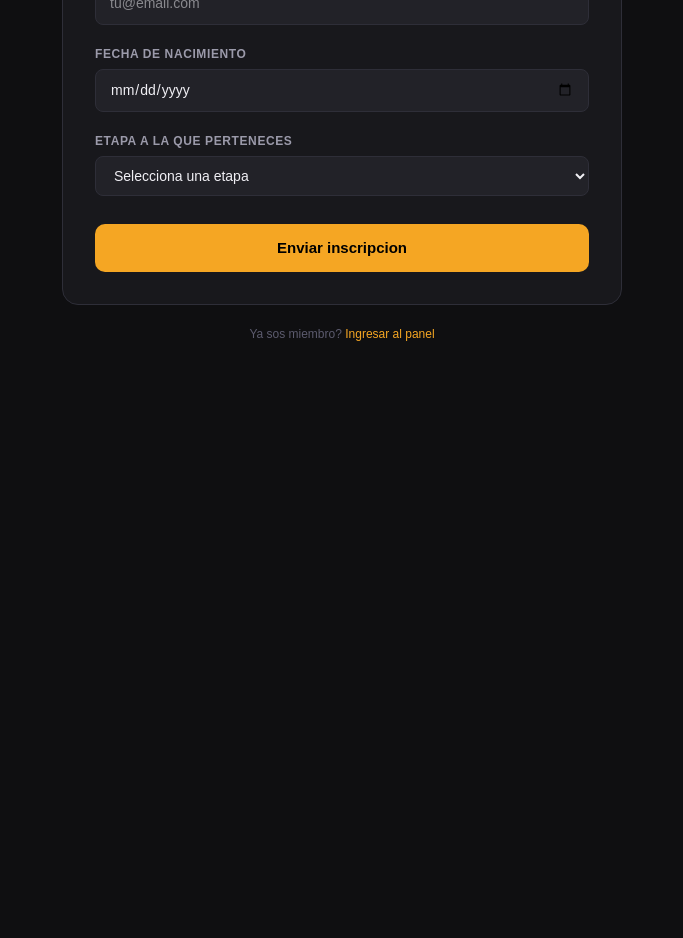
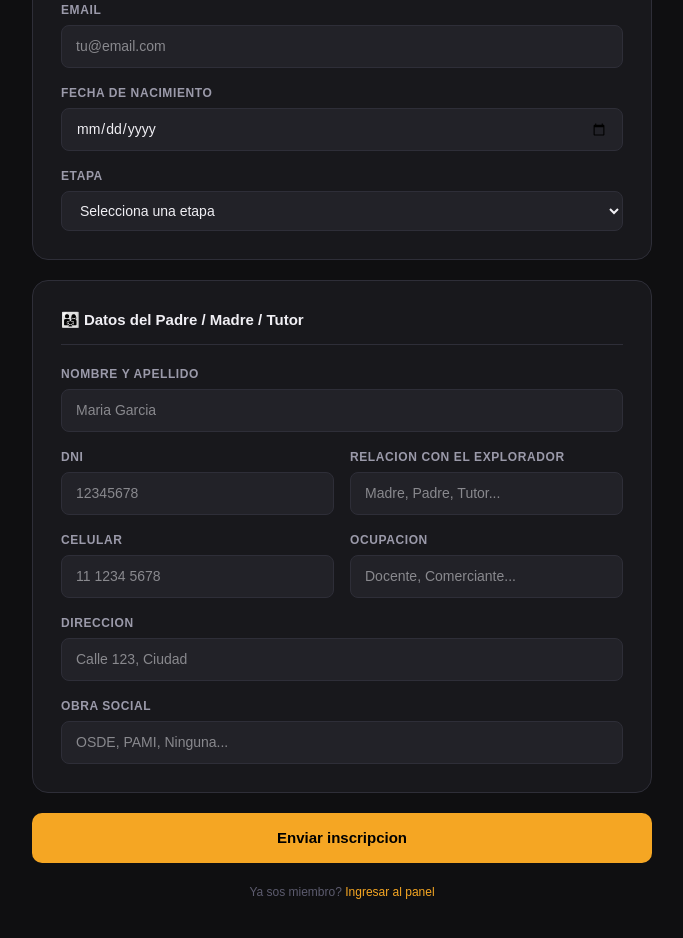
Before and after one commit to jpereyra123/Bata_DB, a Next.js app: page /inscripcion in a window 1280 px wide. Shown: the part 480-1418 px from the top of the page, without its empty margins (298-981 px from the left). Before the commit the page ends 863 px from the top, so only its background shows below. Built offline with nearby package versions, Linux system fonts and the light colour scheme.

Commit message:
datos del tutor en formulario de inscripcion y ficha individual

```diff
--- a/src/app/dashboard/alumnos/[id]/page.tsx
+++ b/src/app/dashboard/alumnos/[id]/page.tsx
@@ -51,8 +51,7 @@ export default async function FichaAlumnoPage({ params }: Props) {
                     </div>
 
                     {/* Acciones */}
-                    <FichaAcciones alumnoId={alumno.id} estado={alumno.estado} />
-                </div>
+                    <FichaAcciones alumnoId={alumno.id} estado={alumno.estado} notas={alumno.notas ?? ""} />                </div>
 
                 {/* Datos */}
                 <div style={{ display: "grid", gridTemplateColumns: "1fr 1fr", gap: 16 }}>
@@ -65,6 +64,21 @@ export default async function FichaAlumnoPage({ params }: Props) {
                         label="Registrado"
                         value={new Date(alumno.createdAt).toLocaleDateString("es-AR", { day: "2-digit", month: "long", year: "numeric" })}
                     />
+                </div>
+                {/* Datos del tutor */}
+                <div style={{ background: "#18181c", border: "1px solid #2e2e38", borderRadius: 16, padding: 28, marginBottom: 20 }}>
+                    <h2 style={{ fontSize: 15, fontWeight: 700, color: "#f0eff4", marginBottom: 20, paddingBottom: 12, borderBottom: "1px solid #2e2e38" }}>
+                        👨‍👩‍👧 Datos del Padre / Madre / Tutor
+                    </h2>
+                    <div style={{ display: "grid", gridTemplateColumns: "1fr 1fr", gap: 16 }}>
+                        <DataField label="Nombre y apellido" value={alumno.tutorNombre || "—"} />
+                        <DataField label="DNI" value={alumno.tutorDni || "—"} />
+                        <DataField label="Relacion" value={alumno.tutorRelacion || "—"} />
+                        <DataField label="Celular" value={alumno.tutorCelular || "—"} />
+                        <DataField label="Direccion" value={alumno.tutorDireccion || "—"} />
+                        <DataField label="Ocupacion" value={alumno.tutorOcupacion || "—"} />
+                        <DataField label="Obra social" value={alumno.tutorObraSocial || "—"} />
+                    </div>
                 </div>
             </div>
 
--- a/src/app/inscripcion/page.tsx
+++ b/src/app/inscripcion/page.tsx
@@ -22,6 +22,13 @@ export default function InscripcionPage() {
         telefono: "",
         fechaNacimiento: "",
         curso: "",
+        tutorNombre: "",
+        tutorDni: "",
+        tutorRelacion: "",
+        tutorCelular: "",
+        tutorDireccion: "",
+        tutorOcupacion: "",
+        tutorObraSocial: "",
     });
     const [loading, setLoading] = useState(false);
     const [success, setSuccess] = useState(false);
@@ -47,6 +54,23 @@ export default function InscripcionPage() {
         marginBottom: 6,
         textTransform: "uppercase" as const,
         letterSpacing: "0.05em",
+    };
+
+    const sectionStyle = {
+        background: "#18181c",
+        border: "1px solid #2e2e38",
+        borderRadius: 16,
+        padding: 28,
+        marginBottom: 20,
+    };
+
+    const sectionTitleStyle = {
+        fontSize: 15,
+        fontWeight: 700,
+        color: "#f0eff4",
+        marginBottom: 20,
+        paddingBottom: 12,
+        borderBottom: "1px solid #2e2e38",
     };
 
     async function handleSubmit(e: React.FormEvent) {
@@ -89,8 +113,8 @@ export default function InscripcionPage() {
     }
 
     return (
-        <div style={{ minHeight: "100vh", background: "#0f0f11", padding: "40px 24px", display: "flex", alignItems: "center", justifyContent: "center" }}>
-            <div style={{ width: "100%", maxWidth: 560 }}>
+        <div style={{ minHeight: "100vh", background: "#0f0f11", padding: "40px 24px" }}>
+            <div style={{ width: "100%", maxWidth: 620, margin: "0 auto" }}>
                 {/* Header */}
                 <div style={{ textAlign: "center", marginBottom: 40 }}>
                     <div style={{ fontSize: 40, marginBottom: 12 }}>⚜️</div>
@@ -108,102 +132,102 @@ export default function InscripcionPage() {
                     </div>
                 )}
 
-                <form
-                    onSubmit={handleSubmit}
-                    style={{ background: "#18181c", border: "1px solid #2e2e38", borderRadius: 16, padding: 32, display: "flex", flexDirection: "column", gap: 20 }}
-                >
-                    {/* Nombre y Apellido */}
+                <form onSubmit={handleSubmit}>
+                    {/* Datos del explorador */}
+                    <div style={sectionStyle}>
+                        <h2 style={sectionTitleStyle}>📋 Datos del explorador</h2>
+                        <div style={{ display: "flex", flexDirection: "column", gap: 16 }}>
                             <div style={{ display: "grid", gridTemplateColumns: "1fr 1fr", gap: 16 }}>
                                 <div>
                                     <label style={labelStyle}>Nombre</label>
-                            <input
-                                style={inputStyle}
-                                value={form.nombre}
-                                onChange={(e) => setForm((f) => ({ ...f, nombre: e.target.value }))}
-                                required
-                                placeholder="Juan"
-                            />
+                                    <input style={inputStyle} value={form.nombre} onChange={(e) => setForm((f) => ({ ...f, nombre: e.target.value }))} required placeholder="Juan" />
                                 </div>
                                 <div>
                                     <label style={labelStyle}>Apellido</label>
-                            <input
-                                style={inputStyle}
-                                value={form.apellido}
-                                onChange={(e) => setForm((f) => ({ ...f, apellido: e.target.value }))}
-                                required
-                                placeholder="Garcia"
-                            />
+                                    <input style={inputStyle} value={form.apellido} onChange={(e) => setForm((f) => ({ ...f, apellido: e.target.value }))} required placeholder="Garcia" />
                                 </div>
                             </div>
 
-                    {/* DNI y Telefono */}
                             <div style={{ display: "grid", gridTemplateColumns: "1fr 1fr", gap: 16 }}>
                                 <div>
                                     <label style={labelStyle}>DNI</label>
-                            <input
-                                style={inputStyle}
-                                value={form.dni}
-                                onChange={(e) => setForm((f) => ({ ...f, dni: e.target.value }))}
-                                required
-                                placeholder="12345678"
-                            />
+                                    <input style={inputStyle} value={form.dni} onChange={(e) => setForm((f) => ({ ...f, dni: e.target.value }))} required placeholder="12345678" />
                                 </div>
                                 <div>
                                     <label style={labelStyle}>Telefono</label>
-                            <input
-                                style={inputStyle}
-                                value={form.telefono}
-                                onChange={(e) => setForm((f) => ({ ...f, telefono: e.target.value }))}
-                                placeholder="11 1234 5678"
-                            />
+                                    <input style={inputStyle} value={form.telefono} onChange={(e) => setForm((f) => ({ ...f, telefono: e.target.value }))} placeholder="11 1234 5678" />
                                 </div>
                             </div>
 
-                    {/* Email */}
                             <div>
                                 <label style={labelStyle}>Email</label>
-                        <input
-                            type="email"
-                            style={inputStyle}
-                            value={form.email}
-                            onChange={(e) => setForm((f) => ({ ...f, email: e.target.value }))}
-                            required
-                            placeholder="tu@email.com"
-                        />
+                                <input type="email" style={inputStyle} value={form.email} onChange={(e) => setForm((f) => ({ ...f, email: e.target.value }))} required placeholder="tu@email.com" />
                             </div>
 
-                    {/* Fecha nacimiento */}
                             <div>
                                 <label style={labelStyle}>Fecha de nacimiento</label>
-                        <input
-                            type="date"
-                            style={inputStyle}
-                            value={form.fechaNacimiento}
-                            onChange={(e) => setForm((f) => ({ ...f, fechaNacimiento: e.target.value }))}
-                            required
-                        />
+                                <input type="date" style={inputStyle} value={form.fechaNacimiento} onChange={(e) => setForm((f) => ({ ...f, fechaNacimiento: e.target.value }))} required />
                             </div>
 
-                    {/* Etapa */}
                             <div>
-                        <label style={labelStyle}>Etapa a la que perteneces</label>
-                        <select
-                            style={{ ...inputStyle, cursor: "pointer" }}
-                            value={form.curso}
-                            onChange={(e) => setForm((f) => ({ ...f, curso: e.target.value }))}
-                            required
-                        >
+                                <label style={labelStyle}>Etapa</label>
+                                <select style={{ ...inputStyle, cursor: "pointer" }} value={form.curso} onChange={(e) => setForm((f) => ({ ...f, curso: e.target.value }))} required>
                                     <option value="">Selecciona una etapa</option>
                                     {etapas.map((etapa) => (
                                         <option key={etapa} value={etapa}>{etapa}</option>
                                     ))}
                                 </select>
                             </div>
+                        </div>
+                    </div>
+
+                    {/* Datos del tutor */}
+                    <div style={sectionStyle}>
+                        <h2 style={sectionTitleStyle}>👨‍👩‍👧 Datos del Padre / Madre / Tutor</h2>
+                        <div style={{ display: "flex", flexDirection: "column", gap: 16 }}>
+                            <div>
+                                <label style={labelStyle}>Nombre y apellido</label>
+                                <input style={inputStyle} value={form.tutorNombre} onChange={(e) => setForm((f) => ({ ...f, tutorNombre: e.target.value }))} required placeholder="Maria Garcia" />
+                            </div>
+
+                            <div style={{ display: "grid", gridTemplateColumns: "1fr 1fr", gap: 16 }}>
+                                <div>
+                                    <label style={labelStyle}>DNI</label>
+                                    <input style={inputStyle} value={form.tutorDni} onChange={(e) => setForm((f) => ({ ...f, tutorDni: e.target.value }))} required placeholder="12345678" />
+                                </div>
+                                <div>
+                                    <label style={labelStyle}>Relacion con el explorador</label>
+                                    <input style={inputStyle} value={form.tutorRelacion} onChange={(e) => setForm((f) => ({ ...f, tutorRelacion: e.target.value }))} required placeholder="Madre, Padre, Tutor..." />
+                                </div>
+                            </div>
+
+                            <div style={{ display: "grid", gridTemplateColumns: "1fr 1fr", gap: 16 }}>
+                                <div>
+                                    <label style={labelStyle}>Celular</label>
+                                    <input style={inputStyle} value={form.tutorCelular} onChange={(e) => setForm((f) => ({ ...f, tutorCelular: e.target.value }))} required placeholder="11 1234 5678" />
+                                </div>
+                                <div>
+                                    <label style={labelStyle}>Ocupacion</label>
+                                    <input style={inputStyle} value={form.tutorOcupacion} onChange={(e) => setForm((f) => ({ ...f, tutorOcupacion: e.target.value }))} placeholder="Docente, Comerciante..." />
+                                </div>
+                            </div>
+
+                            <div>
+                                <label style={labelStyle}>Direccion</label>
+                                <input style={inputStyle} value={form.tutorDireccion} onChange={(e) => setForm((f) => ({ ...f, tutorDireccion: e.target.value }))} required placeholder="Calle 123, Ciudad" />
+                            </div>
+
+                            <div>
+                                <label style={labelStyle}>Obra social</label>
+                                <input style={inputStyle} value={form.tutorObraSocial} onChange={(e) => setForm((f) => ({ ...f, tutorObraSocial: e.target.value }))} placeholder="OSDE, PAMI, Ninguna..." />
+                            </div>
+                        </div>
+                    </div>
 
                     <button
                         type="submit"
                         disabled={loading}
-                        style={{ padding: "13px 20px", background: "#f5a623", borderRadius: 10, border: "none", color: "#000", fontWeight: 700, fontSize: 15, cursor: "pointer", marginTop: 8, transition: "opacity 0.15s" }}
+                        style={{ width: "100%", padding: "14px 20px", background: "#f5a623", borderRadius: 10, border: "none", color: "#000", fontWeight: 700, fontSize: 15, cursor: "pointer" }}
                     >
                         {loading ? "Enviando..." : "Enviar inscripcion"}
                     </button>
--- a/src/services/alumnos.service.ts
+++ b/src/services/alumnos.service.ts
@@ -11,6 +11,14 @@ const alumnoSelect = {
     fechaNacimiento: true,
     curso: true,
     estado: true,
+    notas: true,
+    tutorNombre: true,
+    tutorDni: true,
+    tutorRelacion: true,
+    tutorCelular: true,
+    tutorDireccion: true,
+    tutorOcupacion: true,
+    tutorObraSocial: true,
     createdAt: true,
     updatedAt: true,
 } satisfies Prisma.AlumnoSelect;
```
Also changed, not shown: src/app/dashboard/alumnos/[id]/FichaAcciones.tsx (+73 -1 lines), 1 other file (tests, documents, lock files or other folders). Lines whose indentation alone changed are shown as unchanged.
